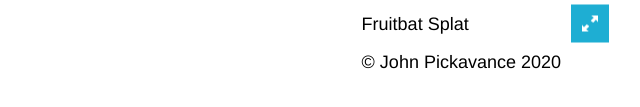
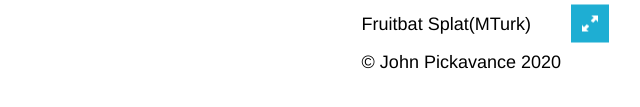
Before and after one commit to jpickavance/JP_FBS_Pilot, a plain HTML site: page index.html in a window 1280 px wide. Shown: the part 649-756 px from the top of the page, 511-1151 px from the left. Drawn offline with Linux system fonts and the light colour scheme; no server answers.

Commit message:
MTurk v1

```diff
--- a/index.html
+++ b/index.html
@@ -19,7 +19,7 @@
       <div class="footer">
         <div class="webgl-logo"></div>
         <div class="fullscreen" onclick="unityInstance.SetFullscreen(1)"></div>
-        <div class="title">Fruitbat Splat<br>&copy; John Pickavance 2020</div>
+        <div class="title">Fruitbat Splat(MTurk)<br>&copy; John Pickavance 2020</div>
       </div>
     </div>
   </body>
```
Also changed, not shown: 2 other files.
